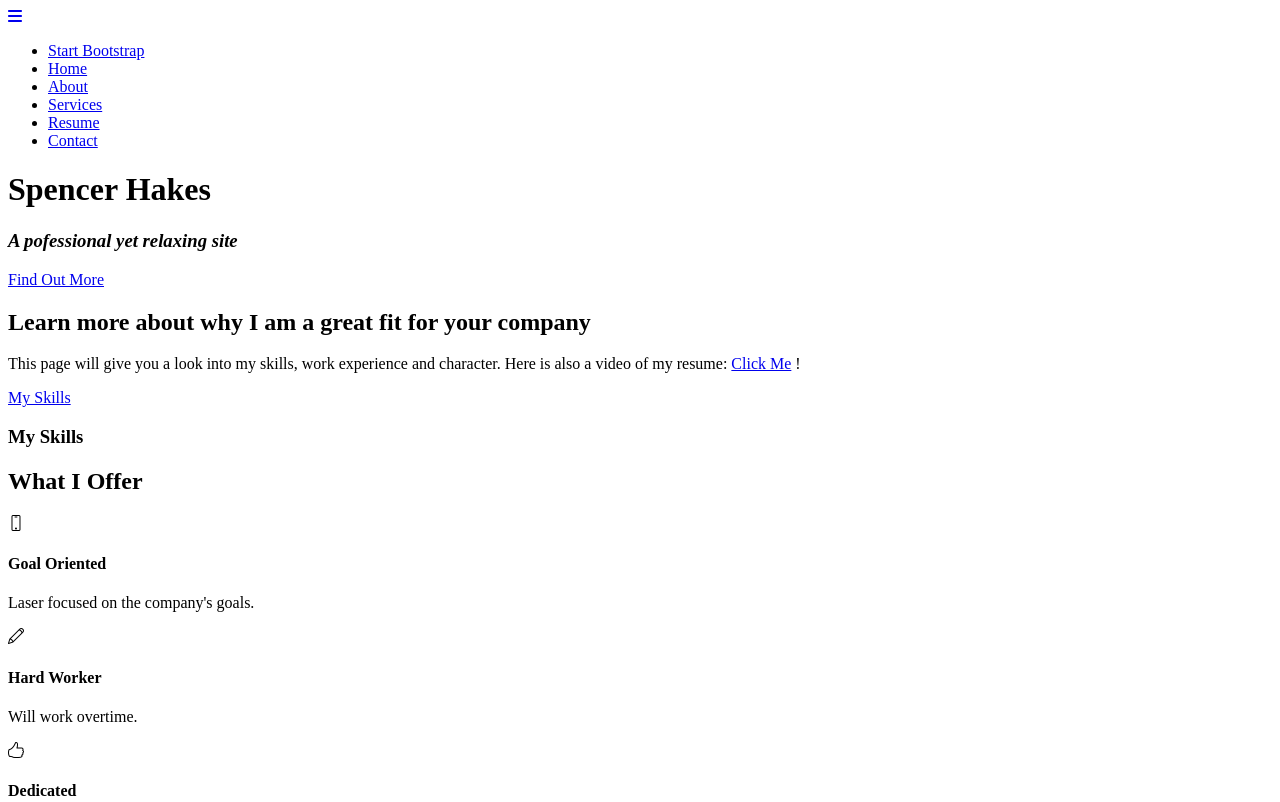
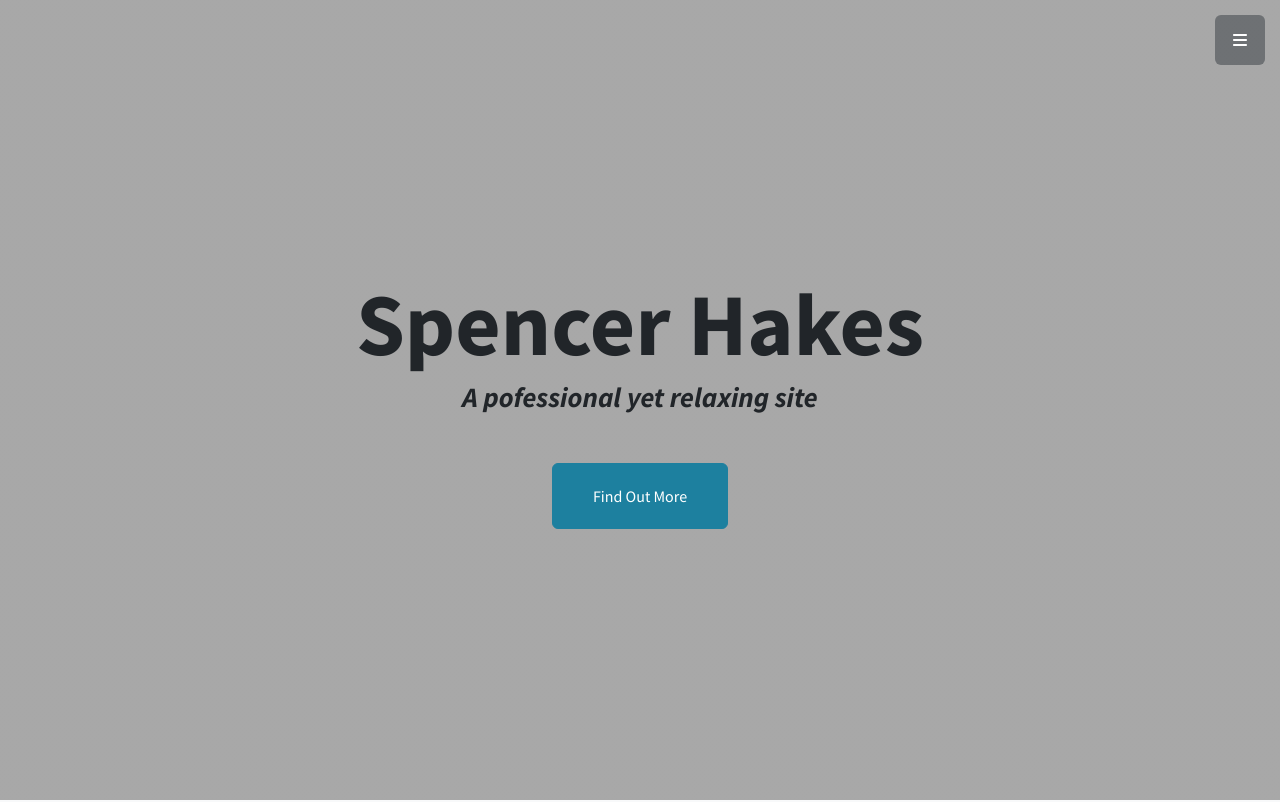
Before and after one commit to spenhakes/IS201, a plain HTML site: page index.html in a window 1280 px wide. Shown: the top 802 px of the page. Drawn offline with nearby package versions, Linux system fonts and the light colour scheme; the site is published under a folder, as on GitHub Pages, so addresses that start at the root find nothing.

Commit message:
Update index.html

```diff
--- a/index.html
+++ b/index.html
@@ -15,7 +15,7 @@
         <!-- Google fonts-->
         <link href="https://fonts.googleapis.com/css?family=Source+Sans+Pro:300,400,700,300italic,400italic,700italic" rel="stylesheet" type="text/css" />
         <!-- Core theme CSS (includes Bootstrap)-->
-        <link href="/Styles/styles.css" rel="stylesheet" />
+        <link href="Styles/styles.css" rel="stylesheet" />
     </head>
     <body id="page-top">
         <!-- Navigation-->
```
